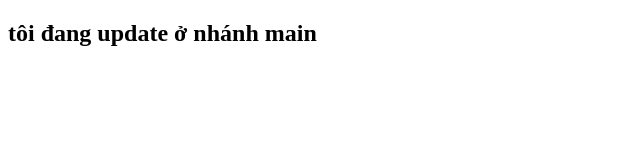
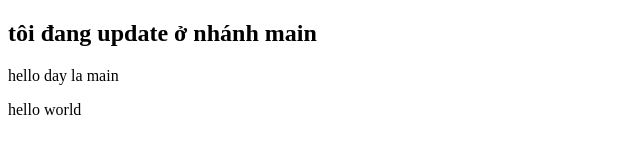
Before and after one commit to Kim-Dat/demo-rebase, a plain HTML site: page index.html in a window 1280 px wide. Shown: the whole page, without its empty margins (0-640 px from the left). Drawn offline with Linux system fonts and the light colour scheme.

Commit message:
update main

```diff
--- a/index.html
+++ b/index.html
@@ -9,6 +9,8 @@
 
 <body>
     <h2>tôi đang update ở nhánh main</h2>
+    <p>hello day la main</p>
+    <span>hello world</span>
 </body>
 
 </html>
```
